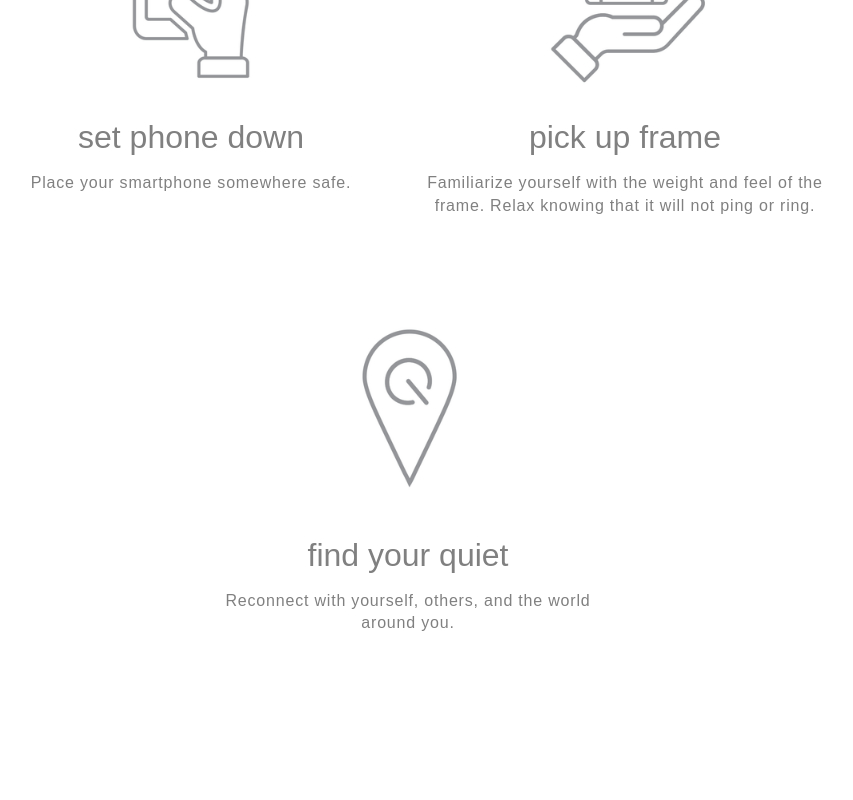
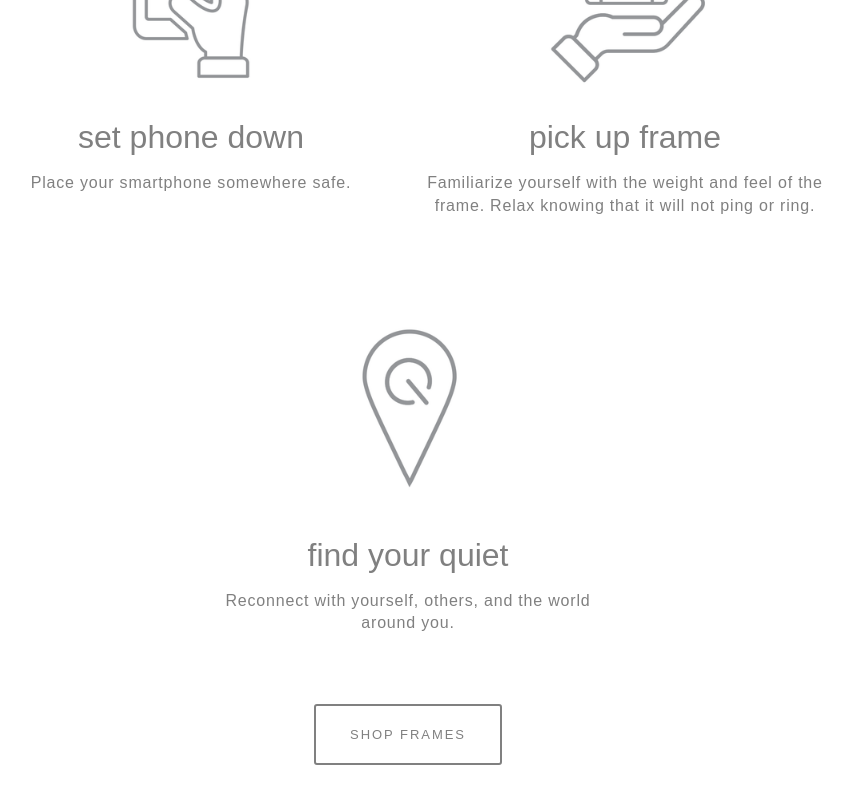
Before and after one commit to riley-worthington/mode-quiet, a React (Create React App) app: page / in a window 1280 px wide. Shown: the part 1790-2590 px from the top of the page, without its empty margins (232-1085 px from the left). Before the commit the page ends 2458 px from the top, so only its background shows below. Built offline with nearby package versions, Linux system fonts and the light colour scheme.

Commit message:
add another shop frames button

```diff
--- a/src/App.css
+++ b/src/App.css
@@ -1,3 +1,9 @@
 .App {
 
 }
+
+.button-section {
+  margin: 40px 0px;
+  display: flex;
+  justify-content: center;
+}
--- a/src/App.js
+++ b/src/App.js
@@ -3,6 +3,7 @@ import MainNav from './components/MainNav/MainNav';
 import Splash from './components/Splash/Splash';
 import Introduction from './components/Introduction/Introduction';
 import Iconography from './components/Iconography/Iconography';
+import ShopButton from './components/ShopButton/ShopButton';
 import './App.css';
 import Fade from 'react-reveal/Fade';
 
@@ -19,9 +20,11 @@ class App extends Component {
         <Fade>
           <Iconography />
         </Fade>
-        {/* <Collage />
-        <ShopButton />
-        <Announcement />
+        {/* <Collage /> */}
+        <div className='button-section'>
+          <ShopButton />
+        </div>
+        {/* <Announcement />
         <BottomNav />
         <Legal /> */}
       </div>
--- a/src/components/Introduction/Introduction.css
+++ b/src/components/Introduction/Introduction.css
@@ -48,7 +48,3 @@
   /* padding-bottom: 30px; */
   padding: 17px;
 }
-
-.button-container {
-  padding: 17px;
-}
--- a/src/components/Introduction/Introduction.js
+++ b/src/components/Introduction/Introduction.js
@@ -15,9 +15,7 @@ const Introduction = () => {
           <p>Whether it’s 10 minutes, 10 hours, or 10 days, QuietFrame substitutes for a smartphone and other devices to create tech-free space in an otherwise digital day.</p>
           <p>Shift into a different mode. Silence Calling™</p>
         </div>
-        <div className='button-container'>
-          <ShopButton />
-        </div>
+        <ShopButton />
       </div>
     </div>
   );
--- a/src/components/ShopButton/ShopButton.css
+++ b/src/components/ShopButton/ShopButton.css
@@ -20,3 +20,7 @@
   /* transition: 0.1s background-color linear, 0.1s color linear; */
   transition: 0.1s linear;
 }
+
+.button-container {
+  padding: 17px;
+}
--- a/src/components/ShopButton/ShopButton.js
+++ b/src/components/ShopButton/ShopButton.js
@@ -3,9 +3,11 @@ import './ShopButton.css';
 
 const ShopButton = () => {
   return (
-    <a className='shop-button' href="">
-      Shop Frames
-    </a>
+    <div className='button-container'>
+      <a className='shop-button' href="">
+        Shop Frames
+      </a>
+    </div>
   );
 }
 
```
